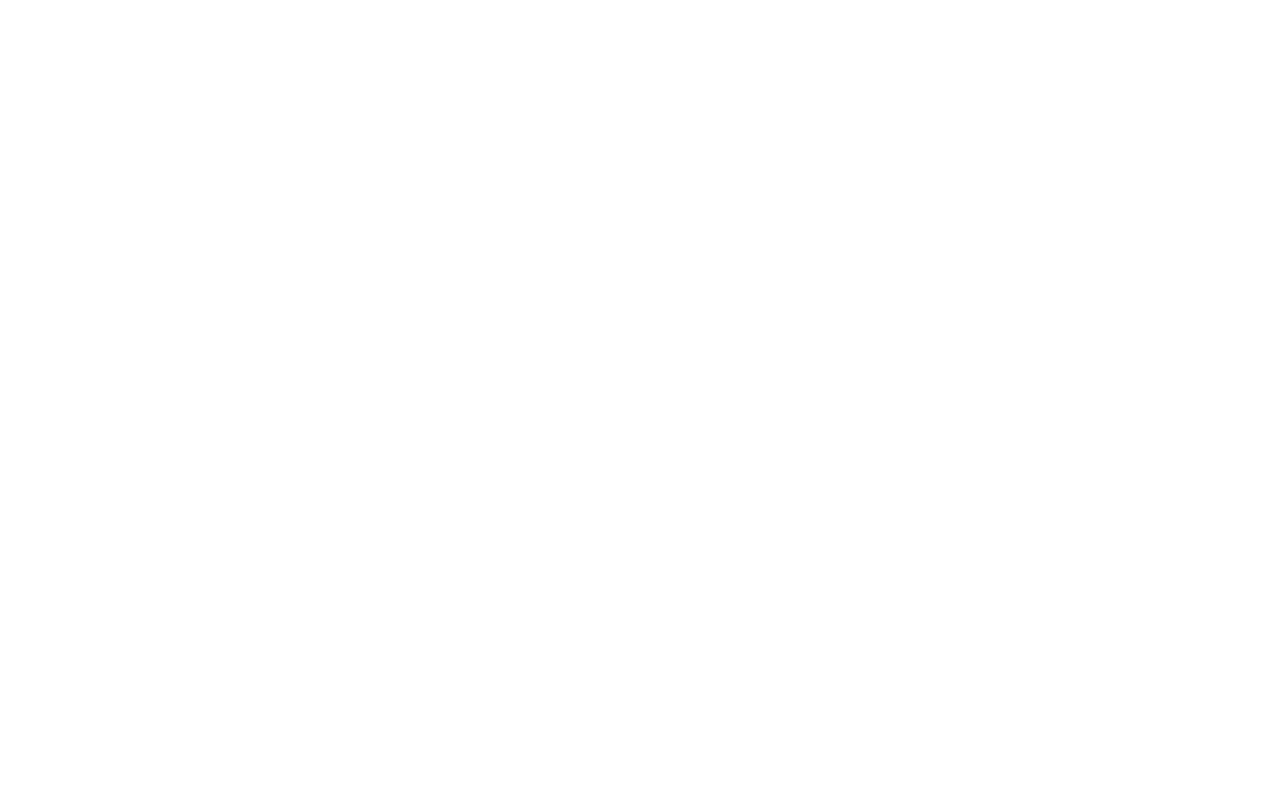
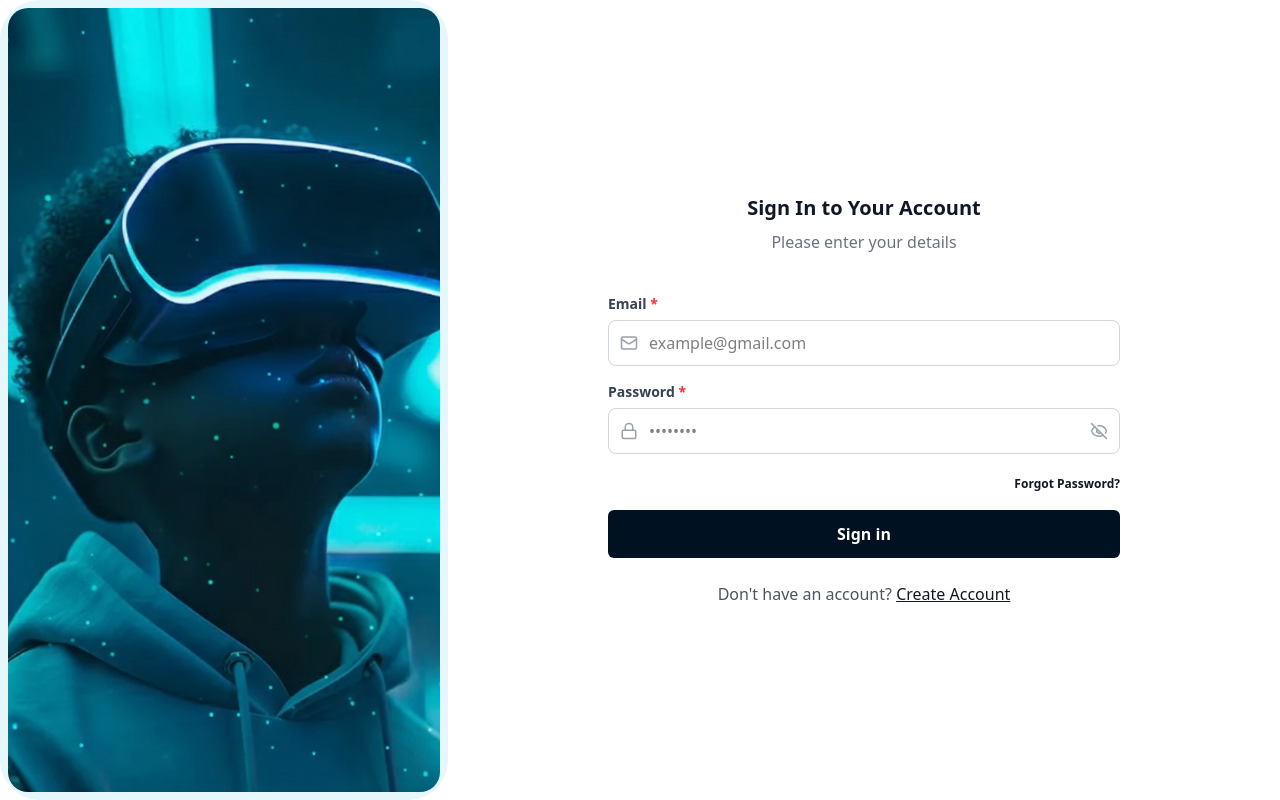
Before and after one commit to 1Yogeshh/Chat-Application-Client, a React (Vite) app: page / in a window 1280 px wide. Built offline with nearby package versions, Linux system fonts and the light colour scheme.

Commit message:
Update App.jsx

```diff
--- a/src/App.jsx
+++ b/src/App.jsx
@@ -4,6 +4,7 @@ import Register from "./pages/Register"
 function App() {
   return (
     <>
+<Login/>
     </>
   )
 }
```
